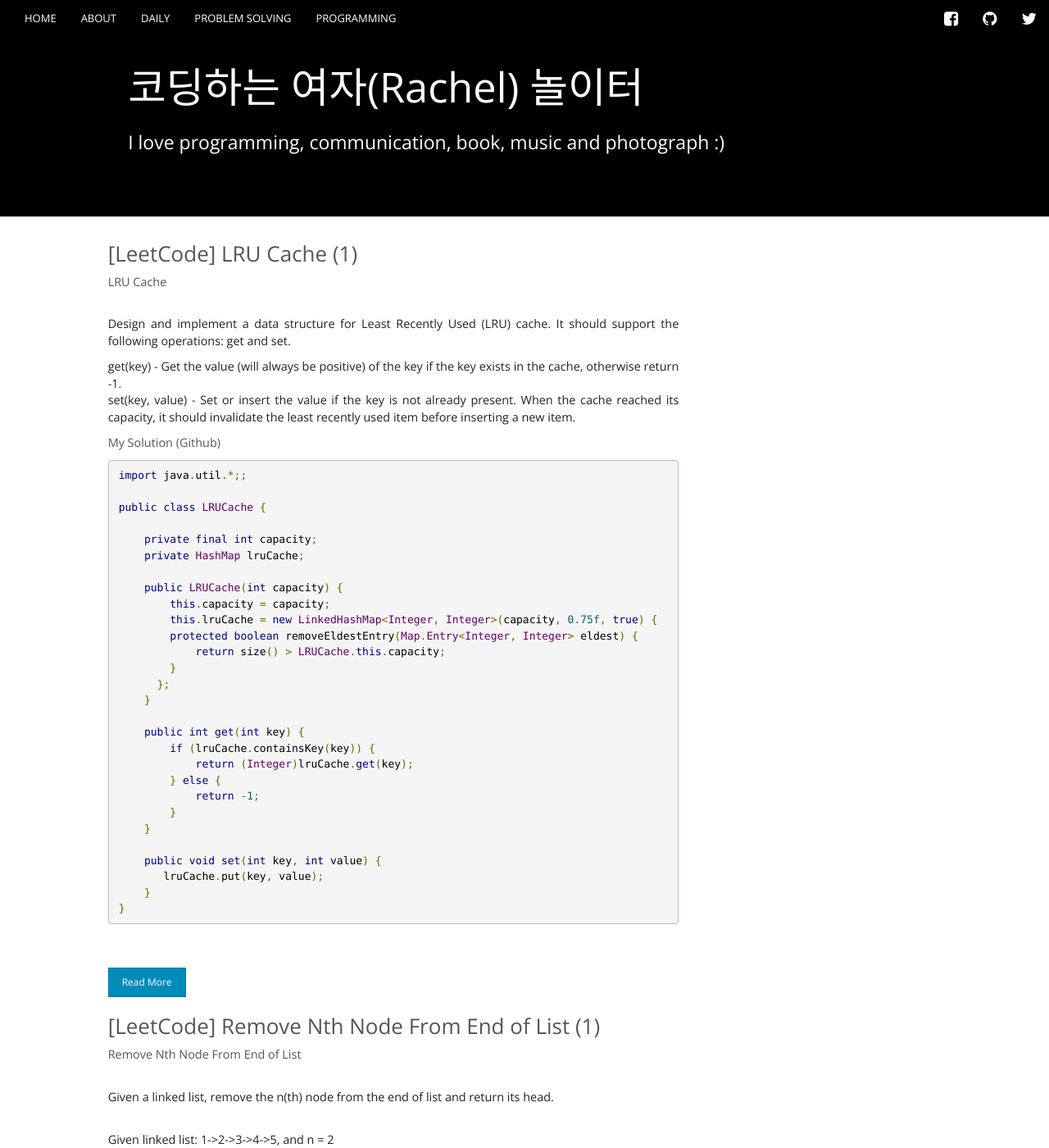
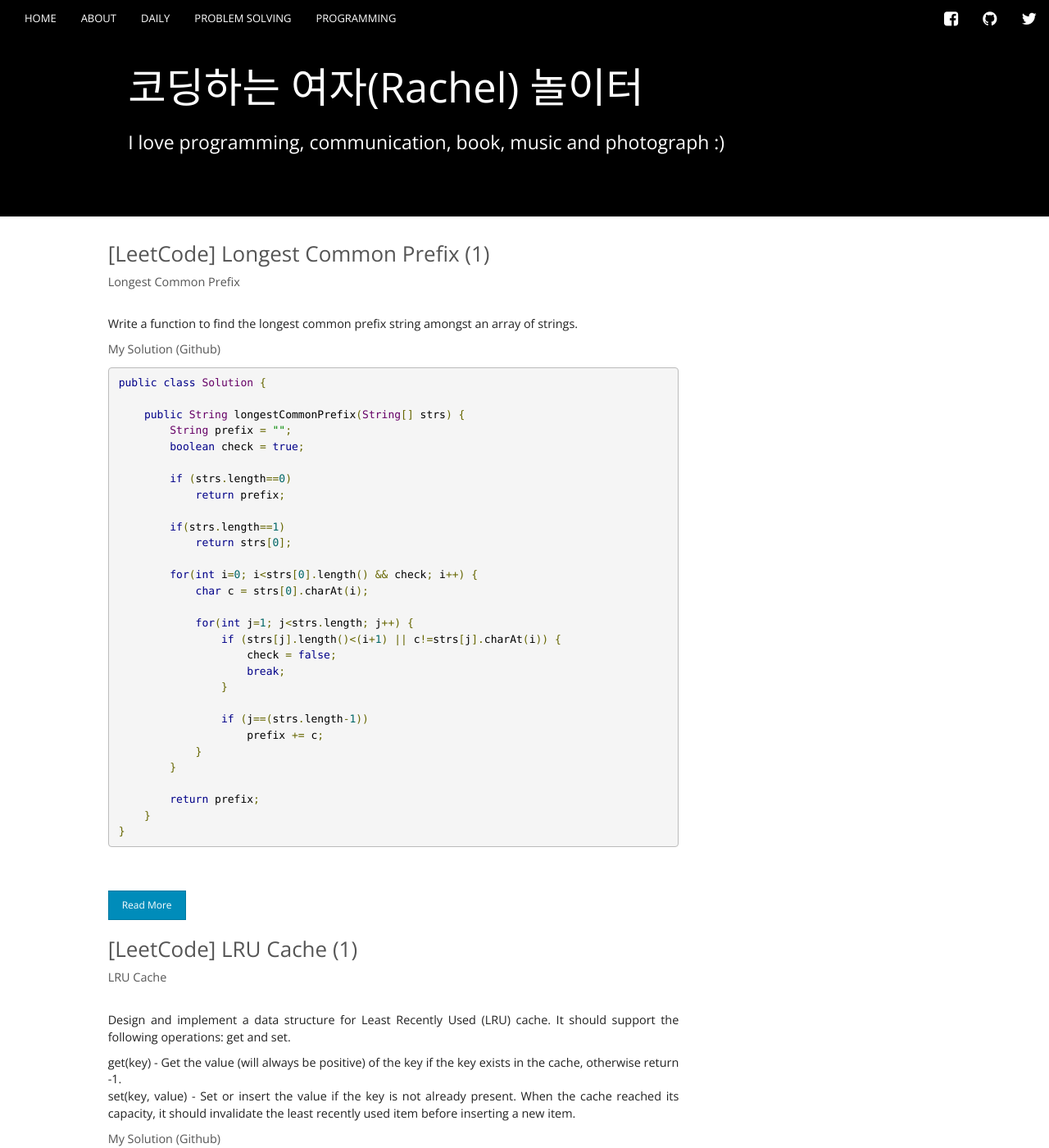
Before and after one commit to gudnam/mjpark03.github.io, a Jekyll site: the page built from index.html, in a window 1280 px wide and 1400 px high. Shown: the whole window at 82% size. Built offline with Jekyll 4.4.1, drawn with Linux system fonts in a browser that asks for light colours; nearby versions of some CDN libraries; some of the changed text lies outside the part shown.

Commit message:
ps/009 - [LeetCode] Longest Common Prefix

```diff
--- a/_posts/2016-02-05-ps-007.markdown
+++ b/_posts/2016-02-05-ps-007.markdown
@@ -16,7 +16,7 @@ permalink: ps/007
 Given a linked list, remove the n(th) node from the end of list and return its head.
 
 <br/>
-Given linked list: 1->2->3->4->5, and n = 2
+Given linked list: 1->2->3->4->5, and n = 2.
 <br/>
 After removing the second node from the end, the linked list becomes 1->2->3->5.
 
--- a/_posts/2016-02-14-ps-008.markdown
+++ b/_posts/2016-02-15-ps-008.markdown
@@ -1,7 +1,7 @@
 ---
 layout: post
 title:  "[LeetCode] LRU Cache (1)"
-date:   2016-02-14 17:27:00
+date:   2016-02-15 17:27:00
 categories: algorithm
 author: Rachel Park
 comments: true
--- /dev/null
+++ b/_posts/2016-02-16-ps-009.markdown
@@ -0,0 +1,60 @@
+---
+layout: post
+title:  "[LeetCode] Longest Common Prefix (1)"
+date:   2016-02-16 21:16:00
+categories: algorithm
+author: Rachel Park
+comments: true
+tags: [ps]
+permalink: ps/009
+---
+
+
+<a href='https://leetcode.com/problems/longest-common-prefix/'>Longest Common Prefix</a>
+<br/><br/>
+
+Write a function to find the longest common prefix string amongst an array of strings.
+
+
+
+<a href='https://github.com/mjpark03/leetcode/blob/master/longest-common-prefix-1.java'>My Solution (Github)</a>
+{% highlight text %}
+public class Solution {
+
+    public String longestCommonPrefix(String[] strs) {
+        String prefix = "";
+        boolean check = true;
+
+        if (strs.length==0)
+            return prefix;
+
+        if(strs.length==1)
+            return strs[0];
+
+        for(int i=0; i<strs[0].length() && check; i++) {
+            char c = strs[0].charAt(i);
+
+            for(int j=1; j<strs.length; j++) {
+                if (strs[j].length()<(i+1) || c!=strs[j].charAt(i)) {
+                    check = false;
+                    break;
+                }
+
+                if (j==(strs.length-1))
+                    prefix += c;
+            }
+        }
+
+        return prefix;
+    }
+}
+{% endhighlight %}
+
+<!-- more -->
+
+<br/><br/>
+* Time Complexity: O(l*n)
+<br/>
+l --> length of strs[0]
+<br/>
+n --> length of strs array
```
